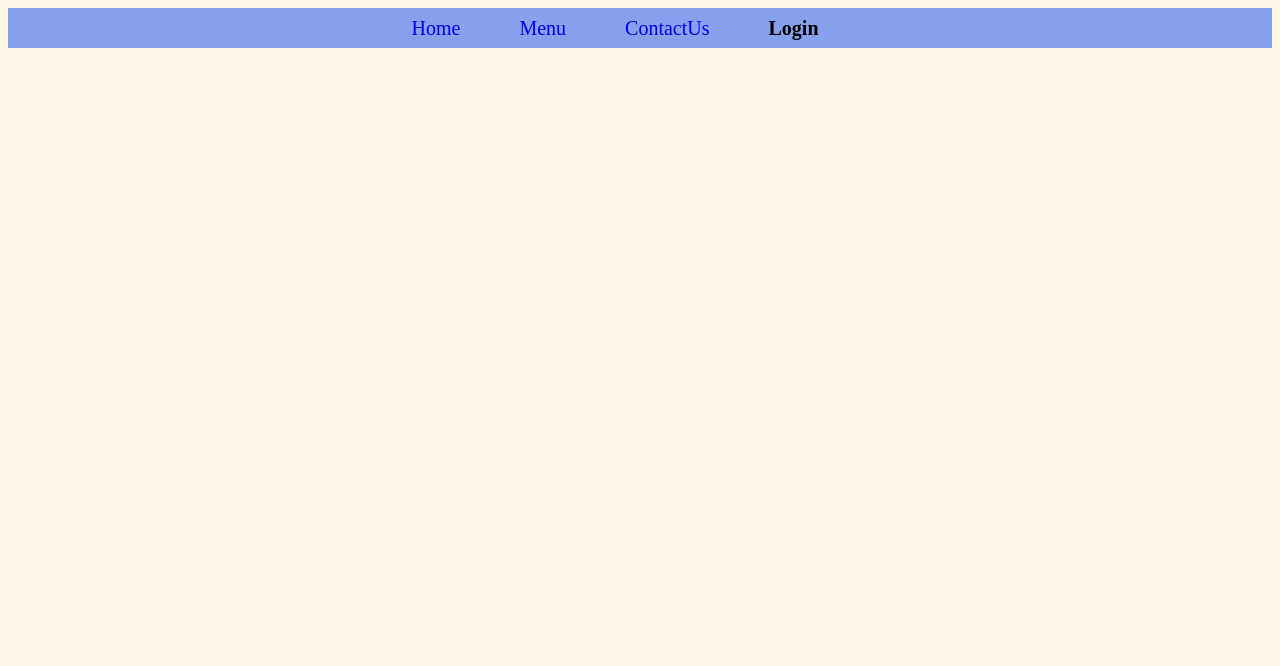
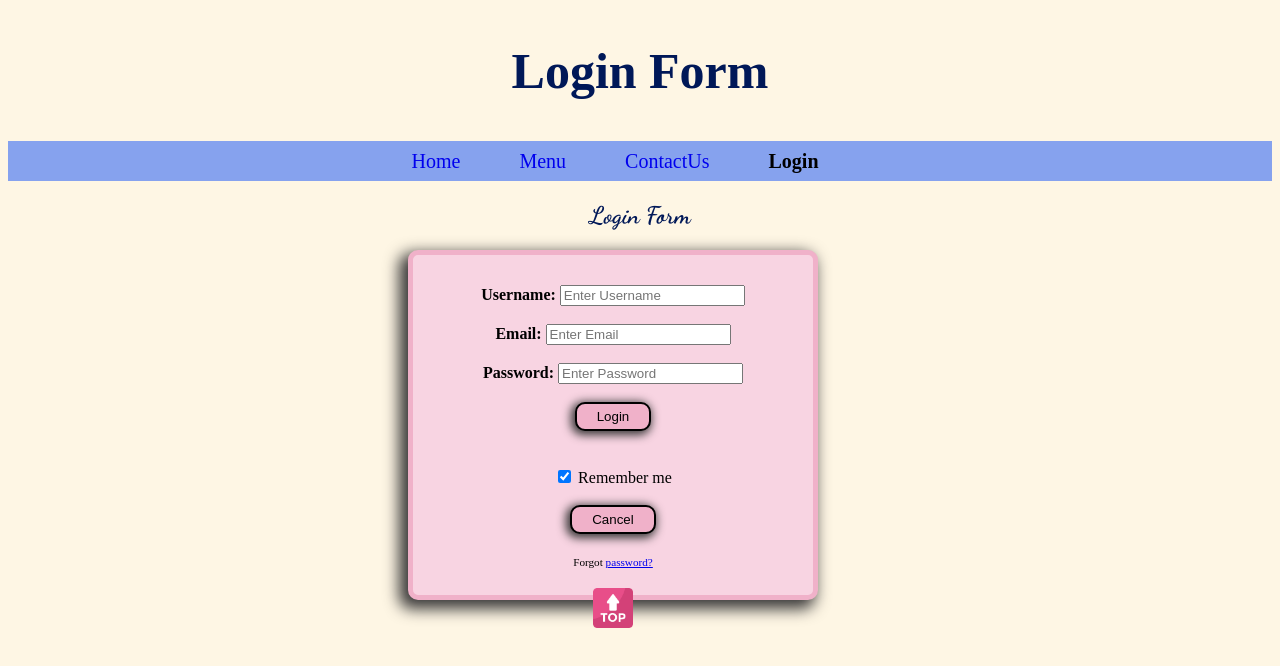
Before and after one commit to tejalshinde2005/SaiRestrurant, a plain HTML site: page pages/login.html in a window 1280 px wide. Drawn offline with Linux system fonts and the light colour scheme; a web font is replaced by a local one.

Commit message:
add form tag to login page

```diff
--- a/login.css
+++ b/login.css
@@ -0,0 +1,29 @@
+.login{
+    background-color:#f8d4e2;
+    height:300px;
+    width: 400px;
+    justify-content: center;
+    margin-left: 400px;
+    padding-top: 30px;
+  padding-bottom: 10px;
+   display: flex;
+   border-radius: 10px;
+   border: 5px solid #f0b1c9;
+   box-shadow: -6px 6px 15px 3px rgb(58, 57, 57);
+}
+.login:hover{
+    box-shadow: -6px 6px 15px 3px black;
+    transition: 1.5s;
+}
+.btn1{
+    background-color: #f0b1c9;
+    padding: 5px 20px;
+   border-radius: 10px;
+   border: 2px solid black;
+   box-shadow: -2px 2px 10px 2px rgb(58, 57, 57);
+
+}
+.btn1:hover{
+    box-shadow: -2px 2px 10px 2px black;
+
+}
--- a/pages/login.html
+++ b/pages/login.html
@@ -1,7 +1,7 @@
 <!DOCTYPE html>
 <html lang="en">
 <head>
-    <title>Menu page</title>
+    <title>Login page</title>
 
 <link rel="stylesheet" href="./../style.css">
 <link rel="stylesheet" href="./../menu.css">
@@ -16,8 +16,9 @@
 </head>
 </head>
 <body>
+    <h2 class="text-center heading">Login Form</h2>
 
-</div>
+</div >
 <div class="navbar-pages1">
     <div class="navbar-pages">
         <a class="no-underline navbar-pages border" href="./../index.html" target="_blank">Home</a> &nbsp; &nbsp; &nbsp; &nbsp; &nbsp;
@@ -26,5 +27,36 @@
         <b  class="no-underline navbar-pages border" >Login</b> &nbsp; &nbsp; &nbsp; &nbsp; &nbsp;
     </div>
     </div>
+    <h2 class="text-center text6">Login Form</h2>
+    <div class="login">
+    <form class="text-center">
+
+    <div class="container">
+      <label  for="uname"><b>Username:</b></label>
+      <input type="text" placeholder="Enter Username" name="uname" required><br><br>
+
+      <label for="email"><b>Email:</b></label>
+      <input type="email" placeholder="Enter Email" name="email" required><br><br>
+
+      <label for="psw"><b>Password:</b></label>
+      <input type="password" placeholder="Enter Password" name="psw" required><br><br>
+
+      <button type="submit" class="btn1">Login</button><br><br><br>
+      <label>
+        <input type="checkbox" checked="checked" name="remember"> Remember me
+      </label><br><br>
+    </div>
+
+    <div class="container">
+      <button type="button" class="btn1">Cancel</button><br><br>
+      <span class="psw">Forgot <a href="#">password?</a></span><br><br>
+      <a class="text-center" href="./../pages/login.html">
+        <img  class="text-center" src="./../image/top.png" height="40px" width="40px"></a>
+
+    </div>
+</div>
+  </form>
+
+
 </body>
 </html>
```
Also changed, not shown: index.html (+4 -4 lines), pages/menu.html (+3 -1 lines).
